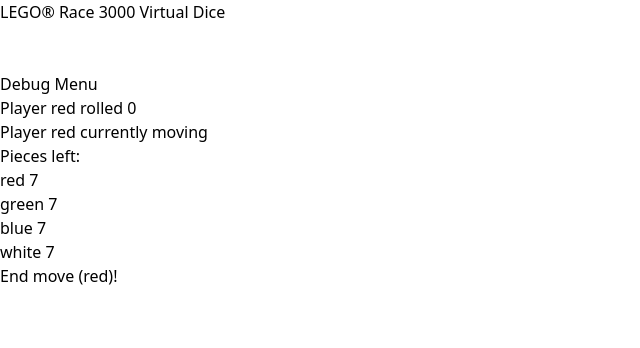
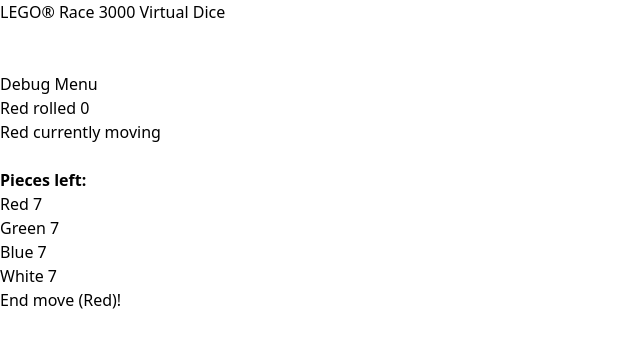
Before and after one commit to boladss/lego-race-3000-virtual-dice, a SvelteKit app: page / in a window 1280 px wide. Shown: the top 348 px of the page, without its empty margins (0-640 px from the left). Built offline with nearby package versions, Linux system fonts and the light colour scheme.

Commit message:
feat: update name formatting of players (title case)

```diff
--- a/src/lib/players.ts
+++ b/src/lib/players.ts
@@ -1,10 +1,10 @@
 // Possible player names
-export const PLAYER_NAMES = ["red", "green", "blue", "white"];
+export const PLAYER_NAMES = ["Red", "Green", "Blue", "White"];
 
 // Look-up table for rendering player colors
 export const PLAYER_COLORS: { [key: string]: { textColor: string, bgColor: string }} = {
-  "red": { textColor: "text-red-700", bgColor: "bg-red-600"},
-  "green": { textColor: "text-lime-600", bgColor: "bg-lime-400"},
-  "blue": { textColor: "text-cyan-800", bgColor: "bg-cyan-600"},
-  "white": { textColor: "text-stone-700", bgColor: "bg-stone-100"},
+  "Red": { textColor: "text-red-700", bgColor: "bg-red-600"},
+  "Green": { textColor: "text-lime-600", bgColor: "bg-lime-400"},
+  "Blue": { textColor: "text-cyan-800", bgColor: "bg-cyan-600"},
+  "White": { textColor: "text-stone-700", bgColor: "bg-stone-100"},
 };
--- a/src/routes/+page.svelte
+++ b/src/routes/+page.svelte
@@ -191,7 +191,7 @@
   let game: Race3000Game = $state({} as Race3000Game);
   let dice: Dice = $state([]);
   // let selectedPlayers: string[] = [];
-  let selectedPlayers: string[] = $state(["red", "green", "blue", "white"]);
+  let selectedPlayers: string[] = $state(PLAYER_NAMES);
   // let gameStarted: boolean = false;
   let gameStarted: boolean = $state(true);
   configGame();
@@ -279,9 +279,9 @@
     <div class="container flex flex-col m-auto items-center">
       <h2>Debug Menu</h2>
       <div>
-        Player {game.players[game.currentPlayerTurn].name}  rolled {game.currentDiceFace} <br/>
-        Player {game.players[game.currentPlayerSubturn].name} currently moving <br />
-        Pieces left: <br/>
+        {game.players[game.currentPlayerTurn].name}  rolled {game.currentDiceFace} <br/>
+        {game.players[game.currentPlayerSubturn].name} currently moving <br/><br/>
+        <b>Pieces left:</b> <br/>
         {#each game.players as player }
           {player.name} {player.piecesLeft} <br/>
         {/each}
@@ -335,7 +335,7 @@
         <label class="flex items-center">
           <input type="checkbox" bind:group={selectedPlayers} value={player} />
           <span class={`ml-2 ${PLAYER_COLORS[player].textColor} font-semibold`}>
-            {player.charAt(0).toUpperCase() + player.slice(1)}
+            {player}
           </span>
         </label>
       {/each}
```
